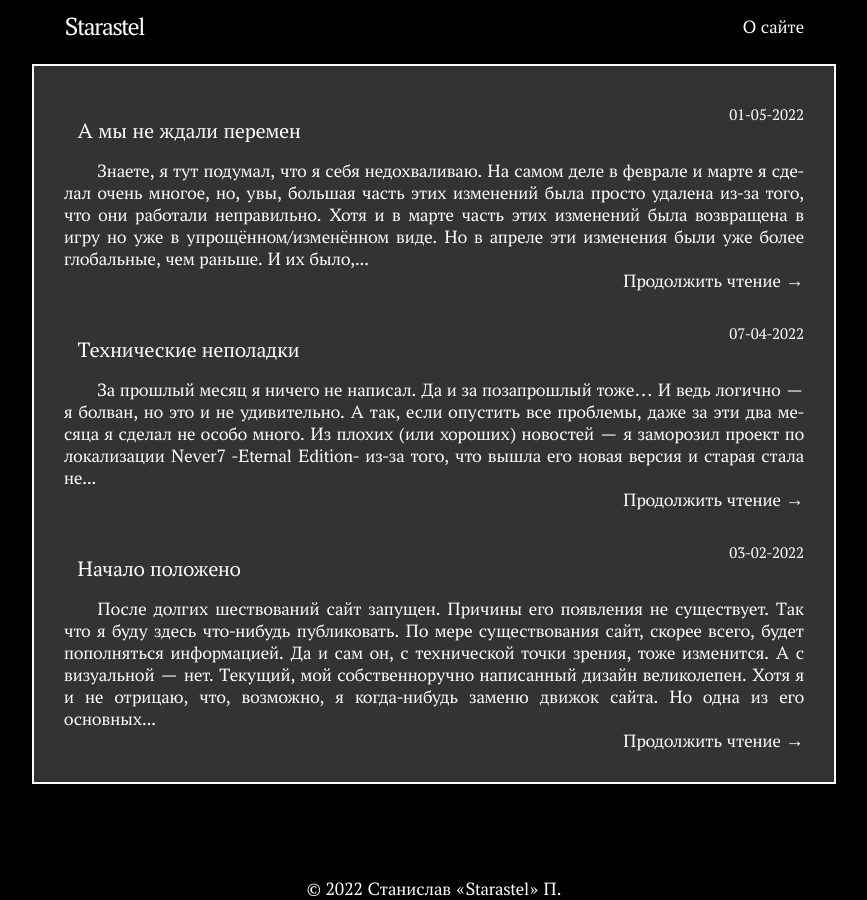
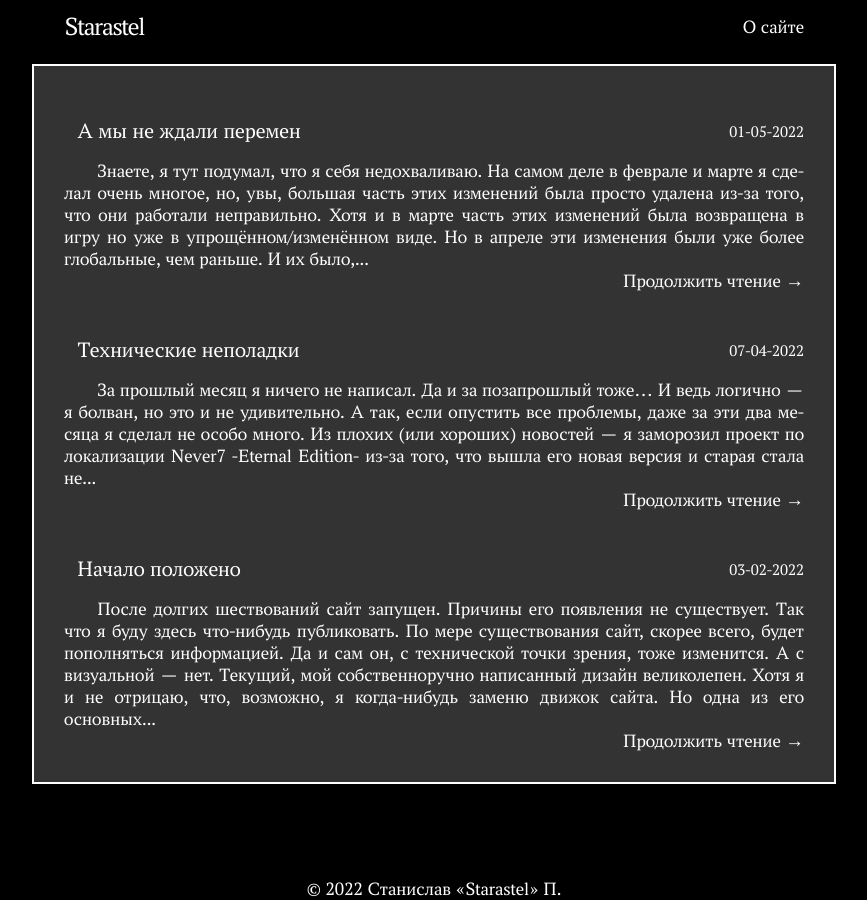
Before and after one commit to Starastel/stStarastel, a Jekyll site: the page built from index.html, in a window 1280 px wide. Shown: the whole page, without its empty margins (206-1073 px from the left). Built offline with Jekyll 4.4.1, drawn with Linux system fonts in a browser that asks for light colours; the list of posts is cut into pages by our own code.

Commit message:
Update main.scss

```diff
--- a/assets/main.scss
+++ b/assets/main.scss
@@ -276,8 +276,8 @@ table {
 .pst_ttl {
 	display: flex;
 	justify-content: space-between;
-	align-items: stretch;
-	align-content: space-between;
+	align-items: center;
+	align-content: center;
 }
 
 .pst_ttl table {
```
